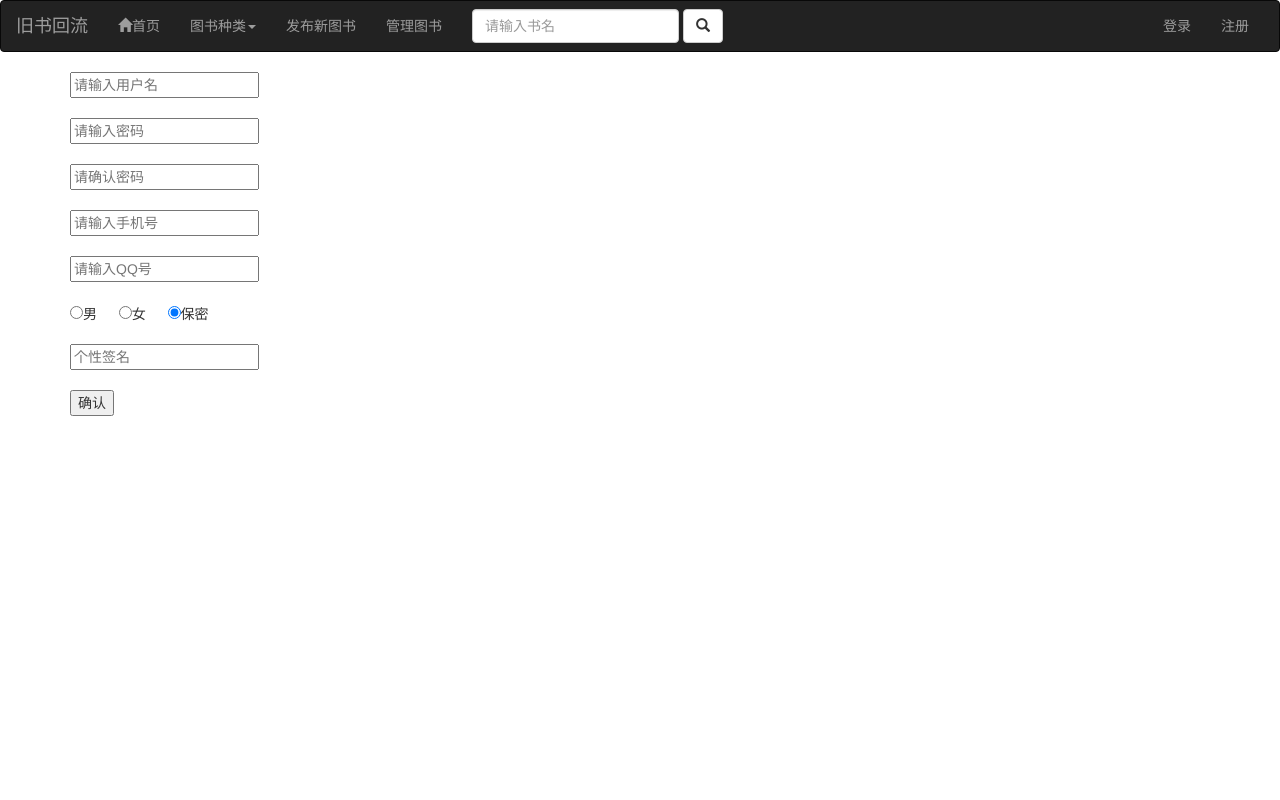
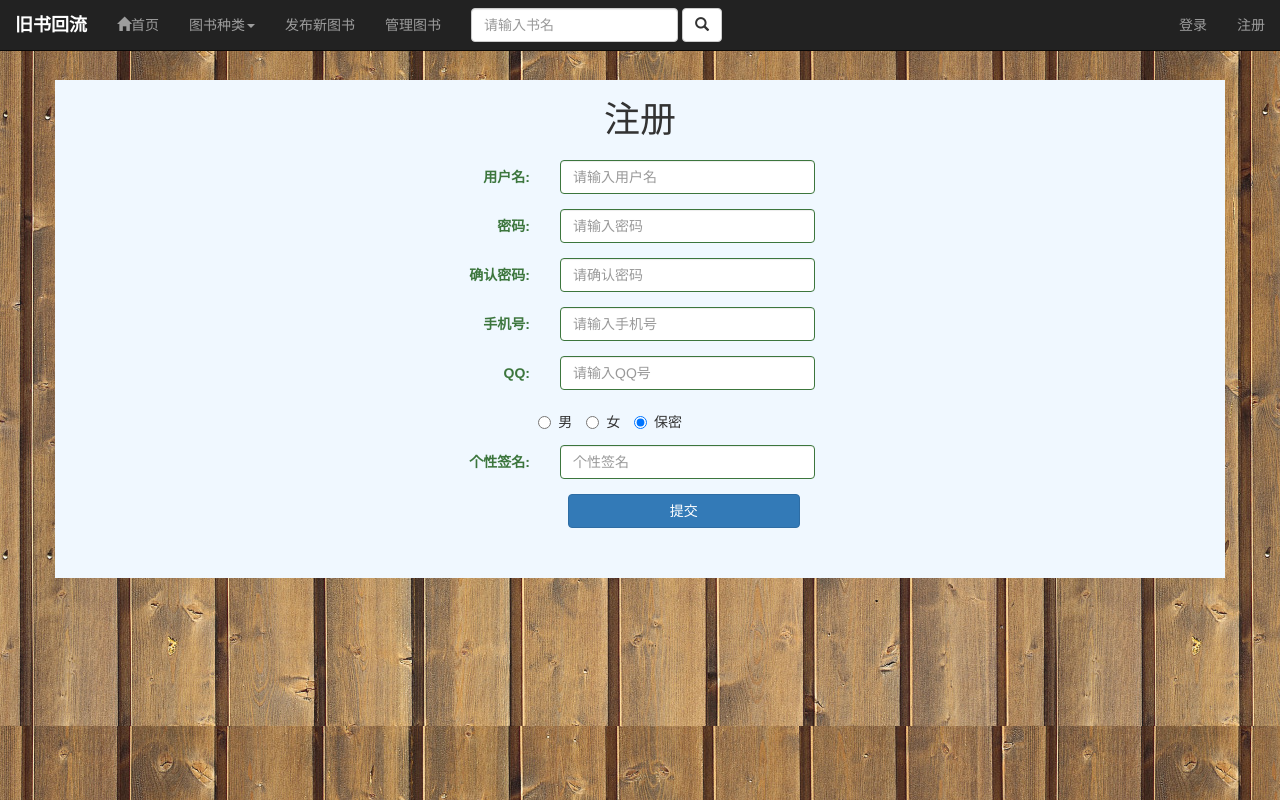
Before and after one commit to ja6son/old_books_back, a Flask app: page /regist/ in a window 1280 px wide. Run offline with Flask 2, Linux system fonts and the light colour scheme; some libraries are stand-ins or nearby versions.

Commit message:
登录 注册页面完成

```diff
--- a/旧书回流/app/run.py
+++ b/旧书回流/app/run.py
@@ -1,4 +1,4 @@
-from flask import Flask,render_template,request,redirect,url_for,flash
+from flask import Flask,render_template,request,redirect,url_for,flash,session
 import config
 from exts import db
 from models import User,Book,Comment
@@ -11,14 +11,27 @@ db.init_app(app)
 @app.route('/')
 @app.route('/index/')
 def index():
-    return render_template('base.html')
+    return render_template('index.html')
 
 @app.route('/login/',methods = ['POST','GET'])
 def login():
     if request.method == 'GET':
         return render_template('login.html')
     else :
-        pass
+        user_name = request.form.get('user_name')
+        password = request.form.get('password')
+        user = User.query.filter(User.user_name == user_name).first()
+        if user:
+            if user.password == password :
+                session['user_id'] = user.id
+                return redirect(url_for('index'))
+            else :
+                flash('密码错误')
+                return redirect(url_for('login'))
+        else :
+            flash('无此用户')
+            return redirect(url_for('login'))
+
 
 @app.route('/regist/',methods = ['POST','GET'])
 def regist():
@@ -43,7 +56,23 @@ def regist():
                         telephone = telephone,qq = qq,sex = sex ,sign = sign)
             db.session.add(user)
             db.session.commit()
-            return 'OK'
+            return redirect(url_for('login'))
+
+@app.route('/logout/')
+def logout():
+    session.pop('user_id')
+    return redirect(url_for('login'))
+
+@app.context_processor
+def my_context():
+    user_id = session.get('user_id')
+    if user_id :
+        user = User.query.filter(User.id == user_id).first()
+        return {'user':user}
+    else :
+        return {}
+
+
 
 if __name__ == '__main__':
     app.run()
--- /dev/null
+++ b/旧书回流/app/static/css/base.css
@@ -0,0 +1,12 @@
+.container{
+    background-color: aliceblue;
+    margin-top: 80px;
+}
+.navbar-brand{
+    font-weight: 800;
+    font-family: YouYuan,SimSun;
+}
+body{
+    background: url(back3.jpg);
+    background-attachment:fixed;
+}
--- /dev/null
+++ b/旧书回流/app/static/css/index.css
@@ -0,0 +1,3 @@
+img{
+    width: 100%;
+}
--- /dev/null
+++ b/旧书回流/app/static/css/login.css
@@ -0,0 +1,6 @@
+.mychange{
+    margin-bottom: 150px;
+}
+label{
+    font-size: 15px;
+}
--- /dev/null
+++ b/旧书回流/app/static/css/regist.css
@@ -0,0 +1,5 @@
+.mychange{
+    margin-bottom: 50px;
+    margin-top: 10px;
+
+}
--- a/旧书回流/app/templates/base.html
+++ b/旧书回流/app/templates/base.html
@@ -11,7 +11,7 @@
     {% block head %}{% endblock %}
 </head>
 <body>
-    <nav class="navbar navbar-default navbar-inverse">
+    <nav class="navbar navbar-default navbar-inverse navbar-fixed-top">
         <div class="container-fluid">
           <!-- Brand and toggle get grouped for better mobile display -->
           <div class="navbar-header">
@@ -21,13 +21,13 @@
               <span class="icon-bar"></span>
               <span class="icon-bar"></span>
             </button>
-            <a class="navbar-brand" href="#">旧书回流</a>
+            <a class="navbar-brand">旧书回流</a>
           </div>
 
           <!-- Collect the nav links, forms, and other content for toggling -->
           <div class="collapse navbar-collapse" id="bs-example-navbar-collapse-1">
             <ul class="nav navbar-nav">
-              <li><a href="#"><span class="glyphicon glyphicon-home"></span>首页</a></li>
+              <li><a href="{{ url_for('index') }}"><span class="glyphicon glyphicon-home"></span>首页</a></li>
               <li class="dropdown">
                 <a href="#" class="dropdown-toggle" data-toggle="dropdown" role="button" aria-haspopup="true" aria-expanded="false">图书种类<span class="caret"></span></a>
                 <ul class="dropdown-menu">
@@ -52,8 +52,20 @@
             </form>
 
             <ul class="nav navbar-nav navbar-right">
-              <li><a href="#">登录</a></li>
+              {% if user %}
+              <li class="dropdown">
+                  <a href="#" class="dropdown-toggle" data-toggle="dropdown" role="button" aria-haspopup="true" aria-expanded="false"><span class="glyphicon glyphicon-user"></span>{{ user.user_name }}<span class="caret"></span></a>
+                  <ul class="dropdown-menu">
+                    <li><a href="#">个人中心</a></li>
+                    <li role="separator" class="divider"></li>
+                    <li><a href="#">修改密码</a></li>
+                  </ul>
+                </li>
+              <li><a href="{{ url_for('logout') }}">注销</a></li>
+              {% else %}
+              <li><a href="{{ url_for('login') }}">登录</a></li>
               <li><a href="{{ url_for('regist') }}">注册</a></li>
+              {% endif %}
             </ul>
           </div><!-- /.navbar-collapse -->
         </div><!-- /.container-fluid -->
--- a/旧书回流/app/templates/regist.html
+++ b/旧书回流/app/templates/regist.html
@@ -1,17 +1,66 @@
 {% extends "base.html" %}
 {% block title %}注册{% endblock %}
-{% block head %}{% endblock %}
+{% block head %}
+<link rel="stylesheet" href="{{ url_for('static',filename='css/regist.css') }}">
+{% endblock %}
 {% block body %}
-<form action="" method="POST">
-<input type="text" name="user_name" placeholder="请输入用户名"><br><br>
-<input type="password" name="password" placeholder="请输入密码"><br><br>
-<input type="password" name="passwords" placeholder="请确认密码"><br><br>
-<input type="text" name="telephone" placeholder="请输入手机号"><br><br>
-<input type="text" name="qq" placeholder="请输入QQ号"><br><br>
-    <input type="radio" name="sex" value="男">男 &emsp;
-    <input type="radio" name="sex" value="女">女 &emsp;
-    <input type="radio" name="sex" value="保密" checked>保密 <br><br>
-<input type="text" name="sign" placeholder="个性签名"><br><br>
-<button type="submit">确认</button>
-</form>
+<h1 class="text-center">注册</h1>
+<div class="col-md-4 col-md-offset-4 mychange">
+    <form action="" method="POST" class="form-horizontal">
+                <div class="form-group has-success">
+                    <label for="" class="col-sm-3 control-label">用户名:</label>
+                    <div class="col-sm-9">
+                        <input type="text" name="user_name" placeholder="请输入用户名" class="form-control">
+                    </div>
+                </div>
+                <div class="form-group has-success">
+                    <label for="" class="col-sm-3 control-label">密码:</label>
+                    <div class="col-sm-9">
+                            <input type="password" name="password" placeholder="请输入密码" class="form-control">
+                    </div>
+                </div>
+                <div class="form-group has-success">
+                    <label for="" class="col-sm-3 control-label">确认密码:</label>
+                    <div class="col-sm-9">
+                            <input type="password" name="passwords" placeholder="请确认密码" class="form-control">
+                    </div>
+                </div>
+                <div class="form-group has-success">
+                        <label for="" class="col-sm-3 control-label">手机号:</label>
+                        <div class="col-sm-9">
+                                <input type="text" name="telephone" placeholder="请输入手机号" class="form-control">
+                        </div>
+                </div>
+                <div class="form-group has-success">
+                        <label for="" class="col-sm-3 control-label">QQ:</label>
+                        <div class="col-sm-9">
+                                <input type="text" name="qq" placeholder="请输入QQ号" class="form-control">
+                        </div>
+                </div>
+                <div class="col-md-10 col-md-offset-2">
+                        <label class="radio-inline">
+                                <input type="radio" name="sex" value="男"> 男
+                              </label>
+                              <label class="radio-inline">
+                                <input type="radio" name="sex" value="女"> 女
+                              </label>
+                              <label class="radio-inline">
+                                <input type="radio" name="sex" value="保密" checked>保密
+                        </label>
+                </div><br><br>
+                <div class="form-group has-success">
+                    <label for="" class="col-sm-3 control-label">个性签名:</label>
+                    <div class="col-sm-9">
+                            <input type="text" name="sign" placeholder="个性签名" class="form-control">
+                    </div>
+                </div>
+                <div class="col-sm-9 col-sm-offset-3">
+                    <button type="submit" class="btn btn-primary btn-block">提交</button>
+                </div>
+    </form>
+    {% for message in get_flashed_messages() %}
+    <br><br>
+    <h3 class="text-center" ><mark style="color:red">{{ message }}</mark></h3>
+    {% endfor %}
+</div>
 {% endblock %}
```
Also changed, not shown: 旧书回流/app/templates/index.html (added, +23 -0 lines), 旧书回流/app/templates/login.html (added, +26 -0 lines), 旧书回流/app/dbapp.db, 旧书回流/app/static/css/back3.jpg (added), 旧书回流/app/static/images/index.jpg (added), 旧书回流/app/static/images/index1.jpg (added), 旧书回流/app/static/images/index2.jpg (added), 旧书回流/app/static/images/index3.jpg (added).
